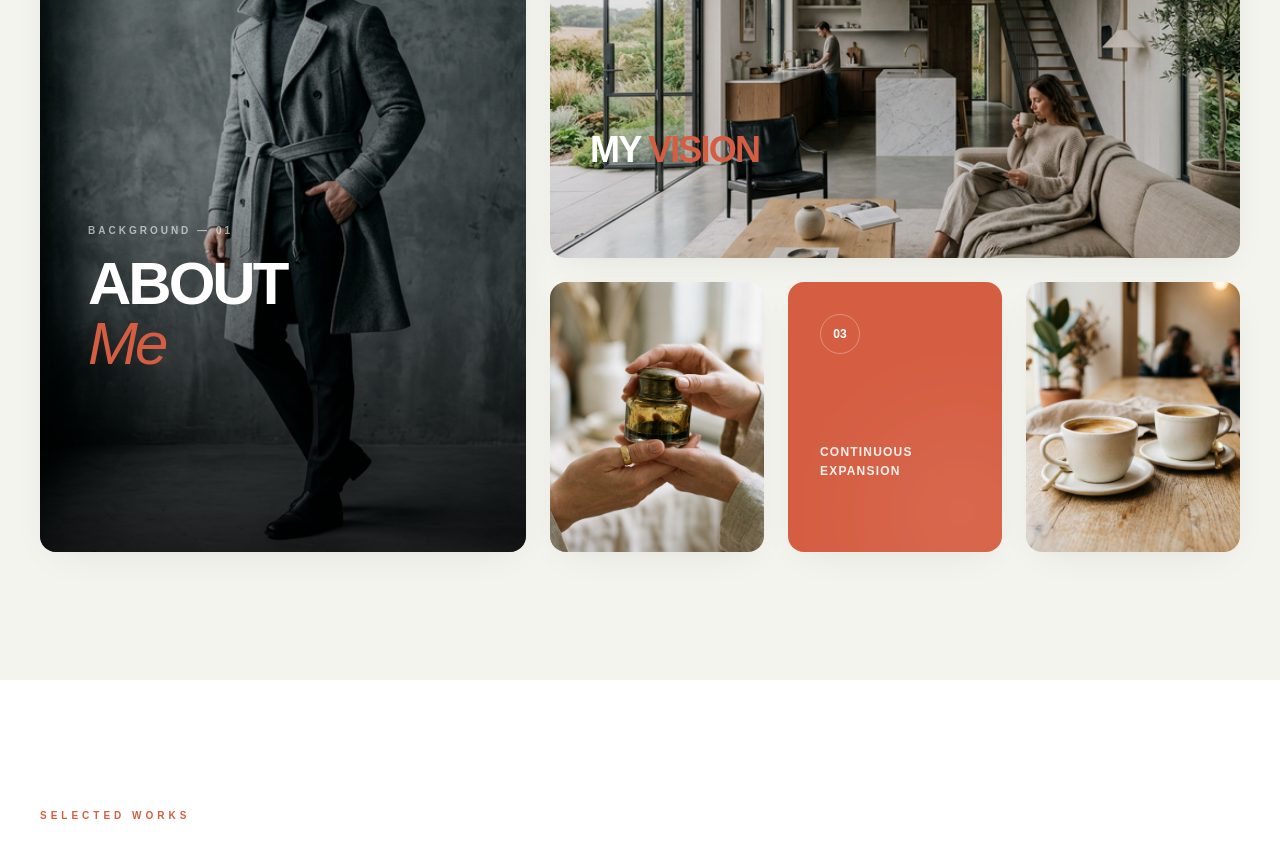
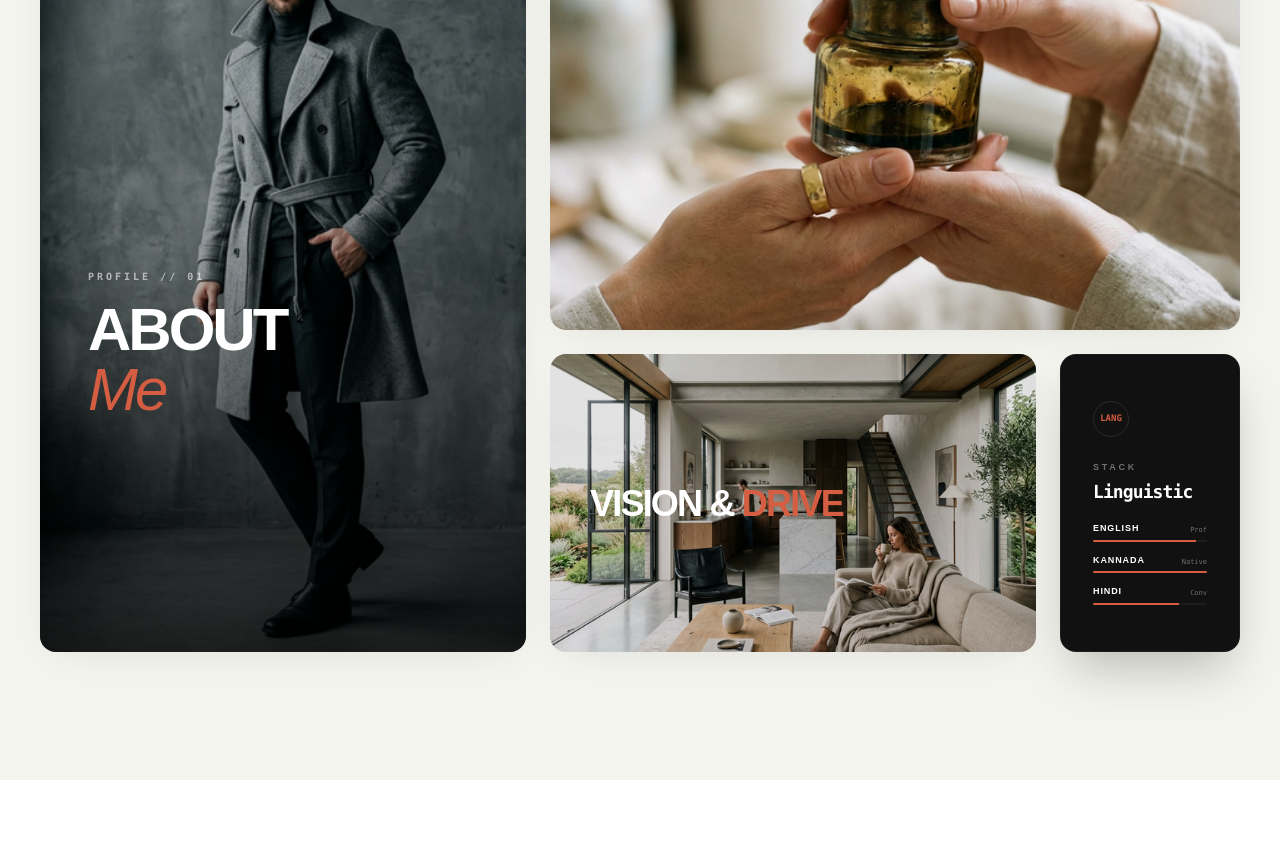
Before and after one commit to charanrajb28/portifolio, a Next.js app: page / in a window 1280 px wide. Shown: the part 1160-2008 px from the top of the page. Built offline with nearby package versions, Linux system fonts and the light colour scheme.

Commit message:
added good about me section

```diff
--- a/src/pages/index.js
+++ b/src/pages/index.js
@@ -297,61 +297,97 @@ export default function Home() {
 
         {/* About Me Section */}
         <section id="about" className="px-6 md:px-10 py-24 md:py-32">
-          <div className="flex flex-col lg:grid lg:grid-cols-12 gap-6 lg:h-auto">
-            {/* Column 1: Large Portrait */}
-            <div className="lg:col-span-5 relative group overflow-hidden rounded-2xl shadow-premium h-[450px] lg:h-[700px] cursor-pointer">
+          <div className="flex flex-col lg:grid lg:grid-cols-12 lg:grid-rows-[1.6fr_1fr] gap-6 lg:h-[800px]">
+            {/* 1. Large Portrait: Spans 5 columns and both rows */}
+            <div className="lg:col-span-5 lg:row-span-2 relative group overflow-hidden rounded-2xl shadow-premium h-[450px] lg:h-full cursor-pointer">
               <img src="/images/hero-model.png" className="w-full h-full object-cover transition-all duration-1000 group-hover:scale-105 group-hover:brightness-50" />
               <div className="absolute inset-0 bg-gradient-to-t from-black/80 via-black/20 to-transparent flex flex-col justify-end p-8 md:p-12 transition-all duration-500">
-                <p className="text-white/60 text-[10px] font-bold uppercase tracking-[0.3em] mb-4 transition-transform duration-500 group-hover:-translate-y-2">Background — 01</p>
+                <p className="text-white/60 text-[10px] font-bold uppercase tracking-[0.3em] mb-4 transition-transform duration-500 group-hover:-translate-y-2 font-mono">Profile // 01</p>
                 <h3 className="text-4xl md:text-6xl text-white uppercase leading-[0.85] tracking-tighter transition-transform duration-500 group-hover:-translate-y-2">About <br /> <span className="font-serif-italic text-accent normal-case italic">Me</span></h3>
 
                 <div className="overflow-hidden mt-4">
-                  <p className="text-white/80 text-sm font-medium leading-relaxed opacity-0 translate-y-8 group-hover:opacity-100 group-hover:translate-y-0 transition-all duration-500 delay-100">
-                    I am a multi-disciplinary Full Stack Developer obsessed with crafting performant, pixel-perfect user experiences. Blending deep technical expertise with a keen eye for design, I bridge the gap between engineering and aesthetics to build digital products that leave a lasting impact.
+                  <p className="text-white/80 text-sm md:text-base font-medium leading-relaxed opacity-0 translate-y-8 group-hover:opacity-100 group-hover:translate-y-0 transition-all duration-500 delay-100">
+                    Currently in my 4th year of CS Engineering at Sir MVIT, Bangalore. I am a Full-Stack Developer driven by complex problem-solving. With deep expertise in Java, React, and MongoDB, I build systems that matter—from decentralized document-sharing and real-time communication platforms to routing engines and disaster detection solutions.
                   </p>
                 </div>
               </div>
             </div>
 
-            {/* Column 2 & 3 */}
-            <div className="lg:col-span-7 grid grid-rows-1 lg:grid-rows-[1.5fr_1fr] gap-6 lg:h-[700px]">
-              <div className="relative group overflow-hidden rounded-2xl shadow-premium h-[350px] lg:h-full cursor-pointer">
+            {/* 2. Education Card: Spans 7 columns in the top row */}
+            <div className="lg:col-span-7 lg:row-span-1 relative group overflow-hidden rounded-2xl shadow-premium cursor-pointer h-[350px] lg:h-full">
+              <img src="/images/mosaic-2.png" className="w-full h-full object-cover transition-all duration-1000 group-hover:scale-105 group-hover:brightness-[0.3]" />
+              <div className="absolute inset-0 bg-gradient-to-t from-black/90 via-black/40 to-transparent flex flex-col justify-end p-8 md:p-10 opacity-0 group-hover:opacity-100 transition-all duration-500">
+                <div className="flex justify-between items-start mb-4">
+                  <div className="space-y-1">
+                    <p className="text-accent text-xs font-bold uppercase tracking-widest font-mono">Education</p>
+                    <h5 className="text-3xl md:text-4xl font-bold uppercase tracking-tighter text-white">Sir M. Visvesvaraya Institute of Technology</h5>
+                  </div>
+                  <div className="px-4 py-2 border border-accent/30 rounded-full text-accent font-mono text-sm font-bold">GPA: 8.5</div>
+                </div>
+
+                <div className="flex flex-col md:flex-row md:items-end justify-between gap-6 pt-4 border-t border-white/10">
+                  <p className="text-white/80 text-sm font-medium leading-relaxed max-w-md">
+                    B.E. in Computer Science and Engineering. Specialized in architecting robust digital systems and high-performance algorithms.
+                  </p>
+                  <div className="flex flex-wrap gap-2">
+                    {['DSA', 'Backend', 'Frontend'].map(tag => (
+                      <span key={tag} className="px-2 py-1 bg-white/5 border border-white/10 rounded-sm text-[9px] font-mono text-white/40 uppercase tracking-widest">{tag}</span>
+                    ))}
+                  </div>
+                </div>
+              </div>
+            </div>
+
+            {/* 3. Vision Card: Spans 5 columns in the bottom row */}
+            <div className="lg:col-span-5 lg:row-span-1 relative group overflow-hidden rounded-2xl shadow-premium h-[300px] lg:h-full cursor-pointer">
               <img src="/images/mosaic-1.png" className="w-full h-full object-cover transition-all duration-1000 group-hover:scale-105 group-hover:brightness-50" />
               <div className="absolute inset-0 bg-black/10 group-hover:bg-black/30 transition-all duration-500"></div>
               <div className="absolute inset-0 flex flex-col justify-end p-8 md:p-10">
-                  <h3 className="text-3xl md:text-4xl text-white uppercase leading-[0.85] tracking-tighter transition-transform duration-500 group-hover:-translate-y-2">My <span className="text-accent">Vision</span></h3>
+                <h3 className="text-3xl md:text-4xl text-white uppercase leading-[0.85] tracking-tighter transition-transform duration-500 group-hover:-translate-y-2">Vision & <span className="text-accent">Drive</span></h3>
                 <div className="overflow-hidden mt-2">
                   <p className="text-white/90 text-sm font-medium opacity-0 translate-y-4 group-hover:opacity-100 group-hover:translate-y-0 transition-all duration-500 delay-100">
-                      To engineer robust, scalable architectures that empower visionary brands to deliver seamless digital experiences globally.
+                    To constantly push the limits of modern software engineering. Whether I'm competing in high-stakes hackathons, contributing to open-source, or conducting applied research, my goal is to evolve rapidly and build impactful technology.
                   </p>
                 </div>
               </div>
             </div>
 
-              <div className="grid grid-cols-1 sm:grid-cols-3 gap-6 auto-rows-[200px] lg:auto-rows-auto lg:h-full">
-                <div className="relative group overflow-hidden rounded-2xl shadow-premium cursor-pointer">
-                  <img src="/images/mosaic-2.png" className="w-full h-full object-cover transition-all duration-1000 group-hover:scale-105 group-hover:brightness-50" />
-                  <div className="absolute inset-0 bg-gradient-to-t from-black/80 to-transparent flex flex-col justify-end p-6 opacity-0 translate-y-4 group-hover:opacity-100 group-hover:translate-y-0 transition-all duration-500">
-                    <h5 className="text-xl text-white font-bold uppercase tracking-tighter">Frontend</h5>
-                    <p className="text-accent text-[10px] font-bold uppercase tracking-widest mt-1">React / Next.js</p>
+            {/* 4. Languages Card: Spans remaining 2 columns in the bottom row */}
+            <div className="lg:col-span-2 lg:row-span-1 bg-[#111] border border-white/5 rounded-2xl p-6 md:p-8 flex flex-col justify-center text-white shadow-2xl relative overflow-hidden group cursor-pointer transition-all duration-500 hover:border-accent/30 h-[250px] lg:h-full">
+              <div className="absolute inset-0 bg-gradient-to-br from-accent/5 to-transparent opacity-0 group-hover:opacity-100 transition-opacity duration-500"></div>
+              <div className="relative z-10 w-9 h-9 border border-white/10 rounded-full flex items-center justify-center text-[9px] font-mono font-bold text-accent transition-all duration-500 group-hover:border-accent group-hover:rotate-[360deg]">LANG</div>
+
+              <div className="relative z-10 mt-6 space-y-4">
+                <div className="space-y-1">
+                  <p className="text-[9px] font-black uppercase tracking-[0.3em] text-white/40 group-hover:text-accent transition-colors duration-500">Stack</p>
+                  <h4 className="text-lg font-bold tracking-tighter font-mono">Linguistic</h4>
+                </div>
+
+                <div className="space-y-3">
+                  {[
+                    { name: 'English', level: '90%', label: 'Prof' },
+                    { name: 'Kannada', level: '100%', label: 'Native' },
+                    { name: 'Hindi', level: '75%', label: 'Conv' }
+                  ].map((lang, idx) => (
+                    <div key={idx} className="space-y-1 group/lang">
+                      <div className="flex justify-between items-end">
+                        <span className="text-[9px] font-bold uppercase tracking-widest text-white group-hover/lang:text-accent transition-colors">{lang.name}</span>
+                        <span className="text-[7px] font-mono text-white/40">{lang.label}</span>
+                      </div>
+                      <div className="h-[2px] w-full bg-white/5 rounded-full overflow-hidden">
+                        <motion.div
+                          initial={{ width: 0 }}
+                          whileInView={{ width: lang.level }}
+                          transition={{ duration: 1.5, delay: 0.5 + (idx * 0.1) }}
+                          className="h-full bg-accent group-hover/lang:bg-white transition-colors"
+                        />
                       </div>
                     </div>
-                <div className="bg-accent rounded-2xl p-6 md:p-8 flex flex-col justify-between text-white shadow-premium relative overflow-hidden group cursor-pointer">
-                  <div className="relative z-10 w-10 h-10 border border-white/30 rounded-full flex items-center justify-center text-xs font-bold transition-transform duration-500 group-hover:rotate-12 group-hover:scale-110">03</div>
-                  <div className="relative z-10">
-                    <p className="text-xs font-bold uppercase leading-relaxed tracking-widest opacity-90 transition-transform duration-500 group-hover:-translate-y-2">Continuous <br /> Expansion</p>
-                    <p className="text-[10px] text-white/70 font-medium opacity-0 translate-y-2 group-hover:opacity-100 group-hover:translate-y-0 transition-all duration-500 mt-2">Always learning and adapting to the cutting edge.</p>
-                  </div>
-                  <div className="absolute -right-10 -bottom-10 w-40 h-40 bg-white/10 rounded-full blur-3xl group-hover:scale-150 transition-all duration-1000"></div>
-                </div>
-                <div className="relative group overflow-hidden rounded-2xl shadow-premium cursor-pointer">
-                  <img src="/images/cups.png" className="w-full h-full object-cover transition-all duration-1000 group-hover:scale-105 group-hover:brightness-50" />
-                  <div className="absolute inset-0 bg-gradient-to-t from-black/80 to-transparent flex flex-col justify-end p-6 opacity-0 translate-y-4 group-hover:opacity-100 group-hover:translate-y-0 transition-all duration-500">
-                    <h5 className="text-xl text-white font-bold uppercase tracking-tighter">Backend</h5>
-                    <p className="text-accent text-[10px] font-bold uppercase tracking-widest mt-1">AWS / Node</p>
+                  ))}
                 </div>
               </div>
-              </div>
+
+              <div className="absolute -right-12 -bottom-12 w-32 h-32 bg-accent/10 rounded-full blur-[60px] group-hover:bg-accent/20 transition-all duration-700"></div>
             </div>
           </div>
         </section>
```
Lines whose indentation alone changed are shown as unchanged.
